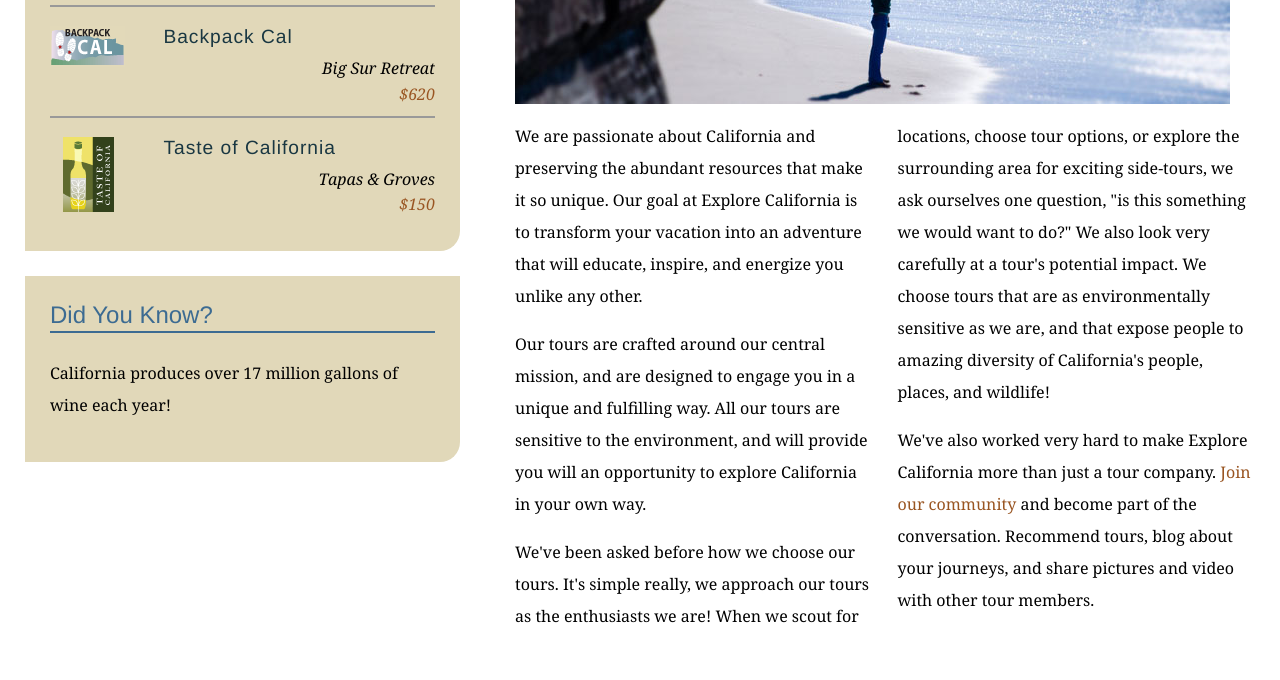
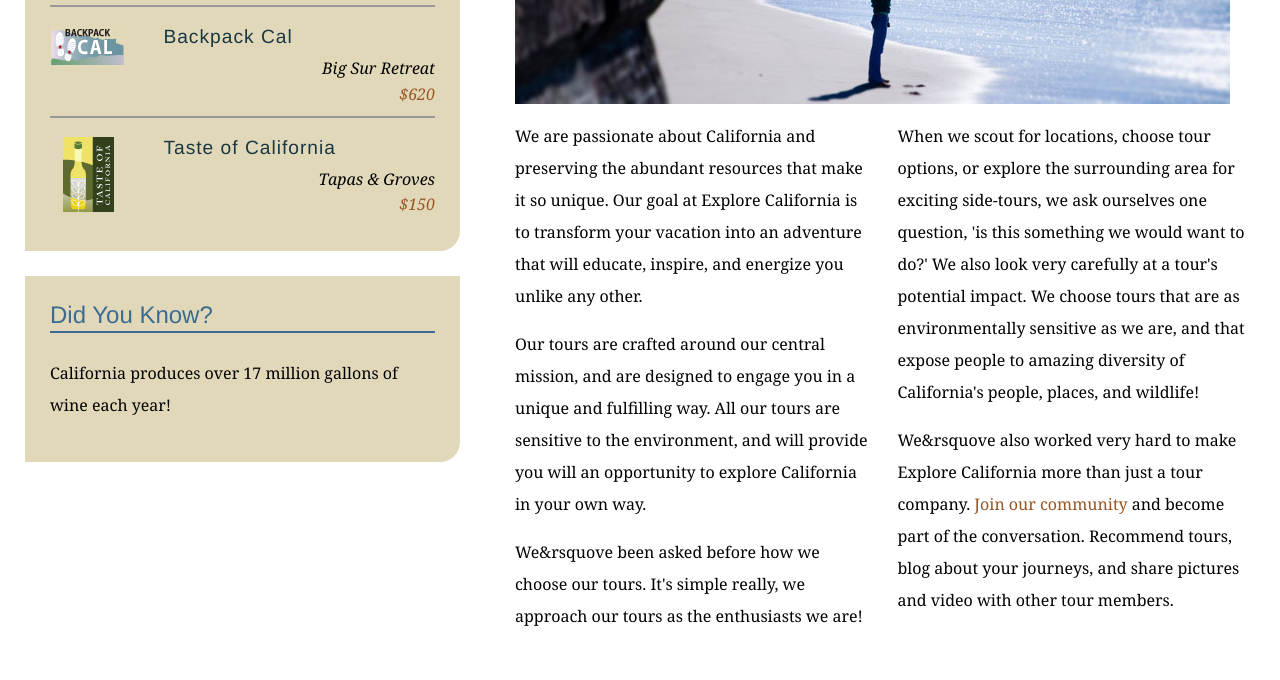
Before and after one commit to drewg181/explore_california, a plain HTML site: page mission.html in a window 1280 px wide. Shown: the part 580-1260 px from the top of the page. Drawn offline with Linux system fonts and the light colour scheme.

Commit message:
changed mission.html lines 66-68

```diff
--- a/mission.html
+++ b/mission.html
@@ -64,8 +64,8 @@
           <div class="multiCol">
             <p>We are passionate about California and preserving the abundant resources that make it so unique. Our goal at Explore California is to transform your vacation into an adventure that will educate, inspire, and energize you unlike any other.</p>
             <p>Our tours are crafted around our central mission, and are designed to engage you in a unique and fulfilling way. All our tours are sensitive to the environment, and will provide you will an opportunity to explore California in your own way.</p>
-            <p>We've been asked before how we choose our tours. It's simple really, we approach our tours as the enthusiasts we are! When we scout for locations, choose tour options, or explore the surrounding area for exciting side-tours, we ask ourselves one question, &quot;is this something we would want to do?&quot; We also look very carefully at a tour's potential impact. We choose tours that are as environmentally sensitive as we are, and that expose people to amazing diversity of California's people, places, and wildlife!</p>
-            <p>We've also worked very hard to make Explore California more than just a tour company. <a href="explorers/join.html">Join our community</a> and become part of the conversation. Recommend tours, blog about your journeys, and share pictures and video with other tour members.</p>
+            <p>We&rsquove been asked before how we choose our tours. It's simple really, we approach our tours as the enthusiasts we are! When we scout for locations, choose tour options, or explore the surrounding area for exciting side-tours, we ask ourselves one question, 'is this something we would want to do?' We also look very carefully at a tour's potential impact. We choose tours that are as environmentally sensitive as we are, and that expose people to amazing diversity of California's people, places, and wildlife!</p>
+            <p>We&rsquove also worked very hard to make Explore California more than just a tour company. <a href="explorers/join.html">Join our community</a> and become part of the conversation. Recommend tours, blog about your journeys, and share pictures and video with other tour members.</p>
           </div>
         </div>
       </div>
```
